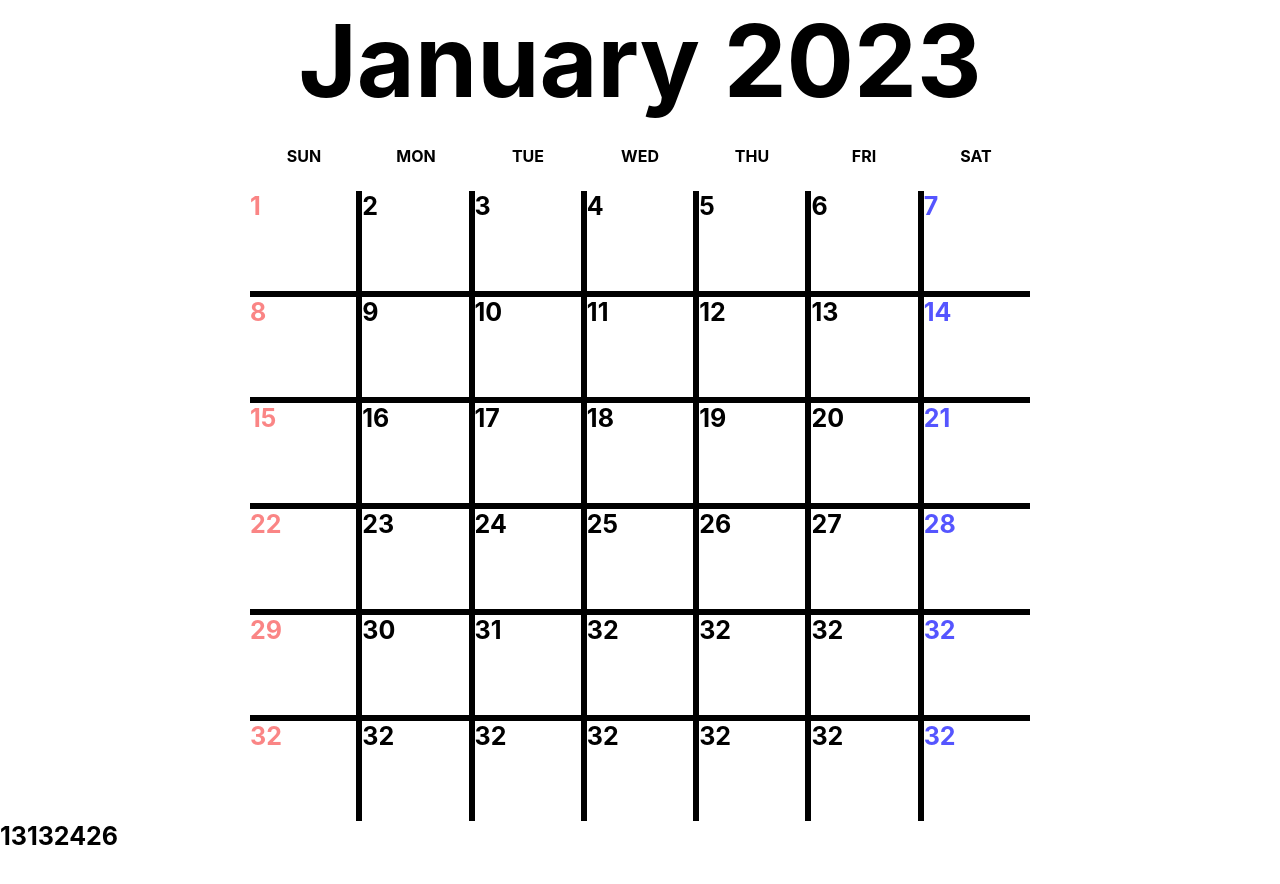
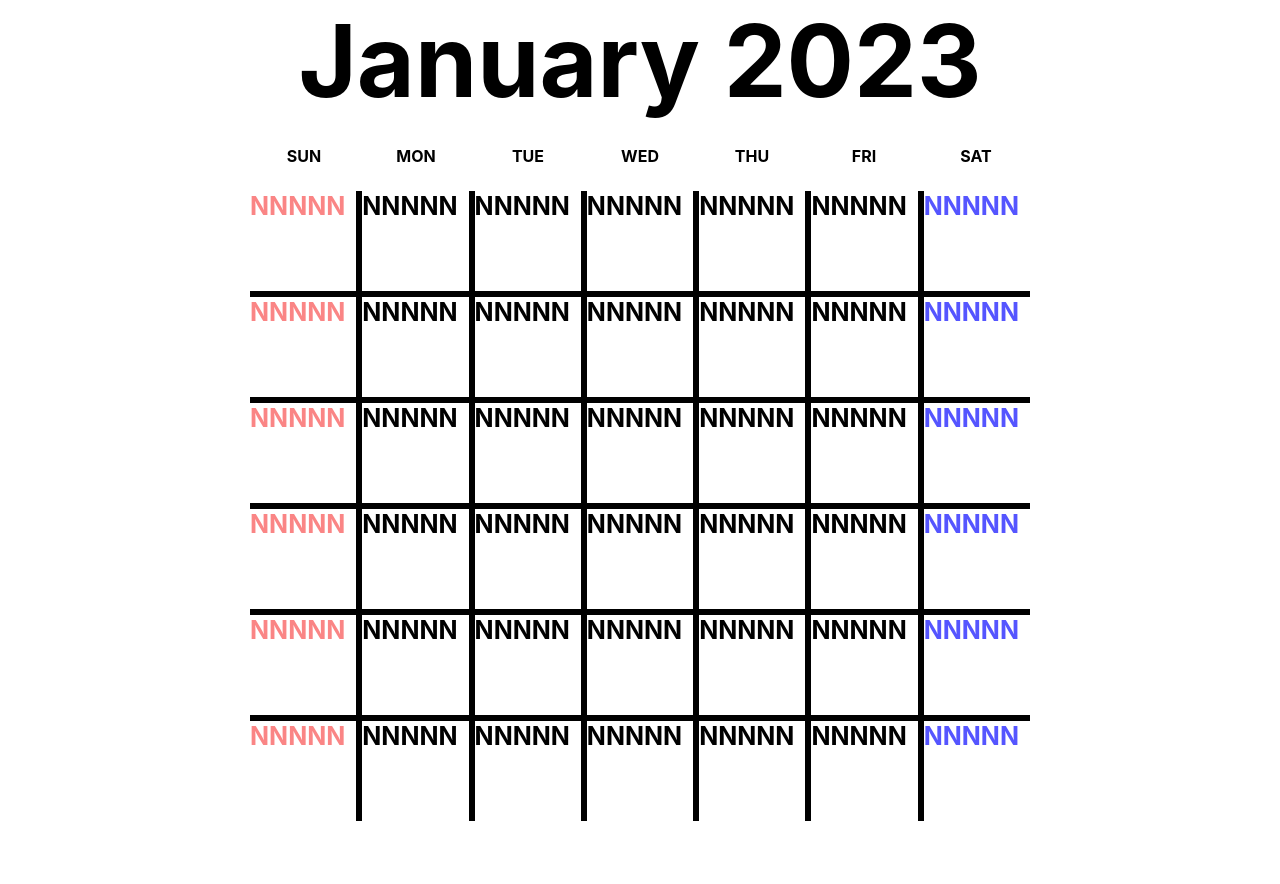
Before and after one commit to UlsanBigDev/ChunMa, a React (Create React App) app: page / in a window 1280 px wide. Shown: the top 884 px of the page. After the commit the page ends 821 px from the top, so only its background shows below. Built offline with nearby package versions, Linux system fonts and the light colour scheme.

Commit message:
hotfix modal 1

```diff
--- a/src/App.tsx
+++ b/src/App.tsx
@@ -10,7 +10,6 @@ function App() {
   return (
     <div className='content'>
       <Home/>
-      <Modal width={300} height={400} day={13132426}/>
     </div>
   );
 }
--- a/src/page/Home.tsx
+++ b/src/page/Home.tsx
@@ -1,6 +1,5 @@
 import React, { Component } from 'react';
 import Modal from '../page/Modal';
-
 
 function Home() {
   const weekArr = ["SUN", "MON", "TUE", "WED", "THU", "FRI", "SAT"]
@@ -12,6 +11,7 @@ function Home() {
     [29,30,31,32,32,32,32],
     [32,32,32,32,32,32,32],
   ]
+
   return (
     <div className='home'>
         <div className='month'>
@@ -23,17 +23,11 @@ function Home() {
         })}
       </div>
       <div className='calendar'>
-        {/* <div className='calendar-week'>
-          {weekArr.map((arr, index)=>{
-            let aa = index+1
-            return (<div className='day'><Modal component={<DayInfo changeDay={"0"+aa}/>} width={300} height={400} day={index+1}/></div>)
-          })}
-        </div> */}
         {calendarData.map((week) => {
           return(
             <div className='calendar-week'>
               { week.map((day)=>{
-                return <div className='day'><Modal width={300} height={400} day={day}/></div>
+                return <div className='day'><Modal width={300} height={400}/></div>
               }) }
             </div>
           )
@@ -43,4 +37,5 @@ function Home() {
     </div>
   );
 }
+
 export default Home;
--- a/src/page/Modal.tsx
+++ b/src/page/Modal.tsx
@@ -30,7 +30,7 @@ function Modal(props : IModal) {
 
     return (
         <div>
-            <div className='Modal-day' onClick={toggleModal}>{props.day}</div>
+            <div className='Modal-day' onClick={toggleModal}>NNNNN</div>
 
             {isModal && (
                 <div className='Modal-container'>
@@ -38,7 +38,7 @@ function Modal(props : IModal) {
                         minWidth: props.width,
                         minHeight: props.height
                     }}>
-                        { <DayInfo day={props.day}/> }
+                        { <DayInfo day={5555}/> }
                         <button onClick={toggleModal} className="Modal-btn">x</button>
                     </div>
                 </div>
--- a/src/types/index.d.ts
+++ b/src/types/index.d.ts
@@ -4,5 +4,4 @@ interface IDayInfo {
 interface IModal {
     width : number;
     height : number;
-    day : number;
 }
```
